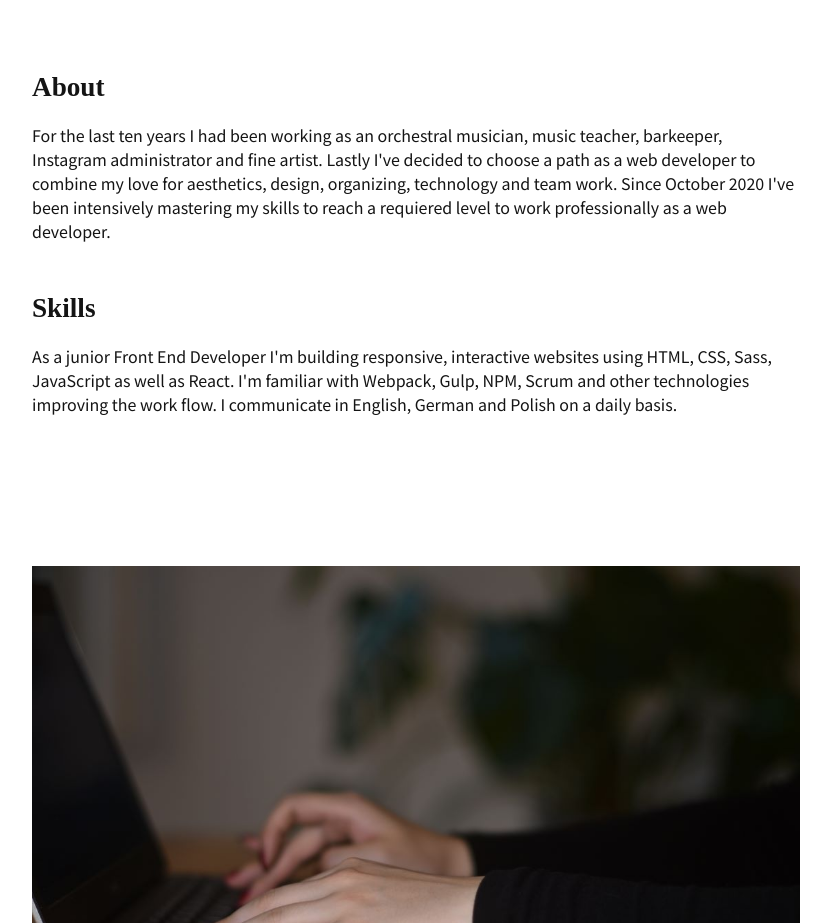
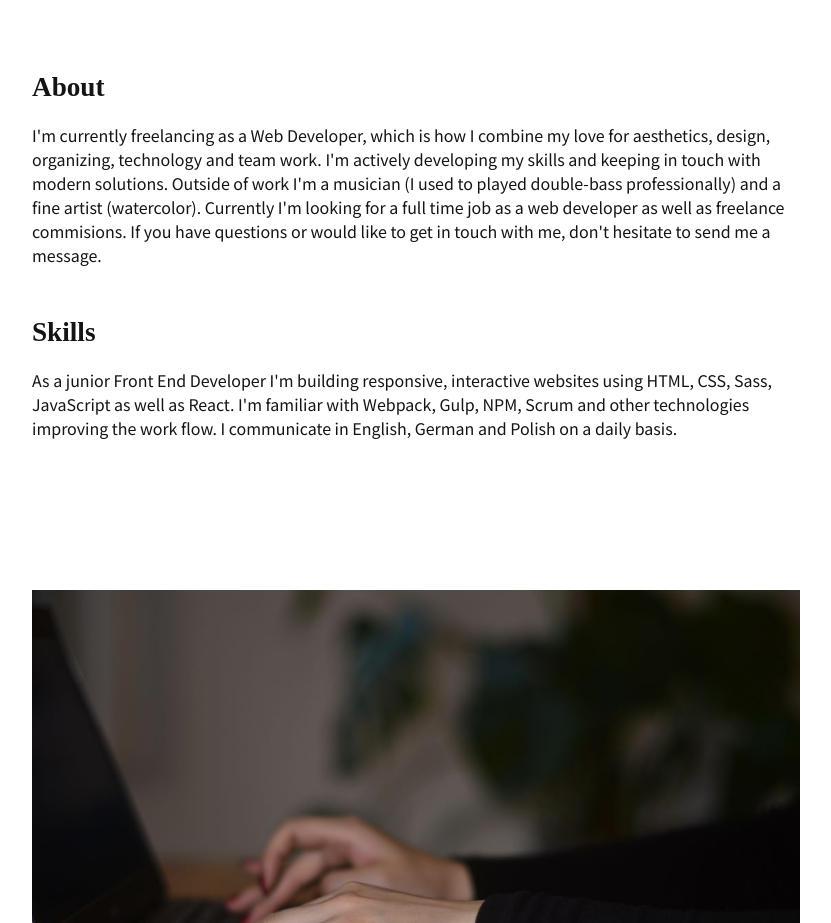
Before and after one commit to jipawlik/portfolio-page, a React (Create React App) app: page / in a window 1280 px wide. Shown: the part 880-1803 px from the top of the page, without its empty margins (224-1055 px from the left). Built offline with nearby package versions, Linux system fonts and the light colour scheme; a web font is replaced by a local one.

Commit message:
bio changed

```diff
--- a/src/components/Homepage.js
+++ b/src/components/Homepage.js
@@ -18,13 +18,14 @@ const Homepage = () => {
         <div className="about__bio">
           <h2>About</h2>
           <p>
-            For the last ten years I had been working as an orchestral musician,
-            music teacher, barkeeper, Instagram administrator and fine artist.
-            Lastly I've decided to choose a path as a web developer to combine
+            I'm currently freelancing as a Web Developer, which is how I combine
             my love for aesthetics, design, organizing, technology and team
-            work. Since October 2020 I've been intensively mastering my skills
-            to reach a requiered level to work professionally as a web
-            developer.
+            work. I'm actively developing my skills and keeping in touch with
+            modern solutions. Outside of work I'm a musician (I used to played
+            double-bass professionally) and a fine artist (watercolor).
+            Currently I'm looking for a full time job as a web developer as well
+            as freelance commisions. If you have questions or would like to get
+            in touch with me, don't hesitate to send me a message.
           </p>
           <h3>Skills</h3>
           <p>
```
